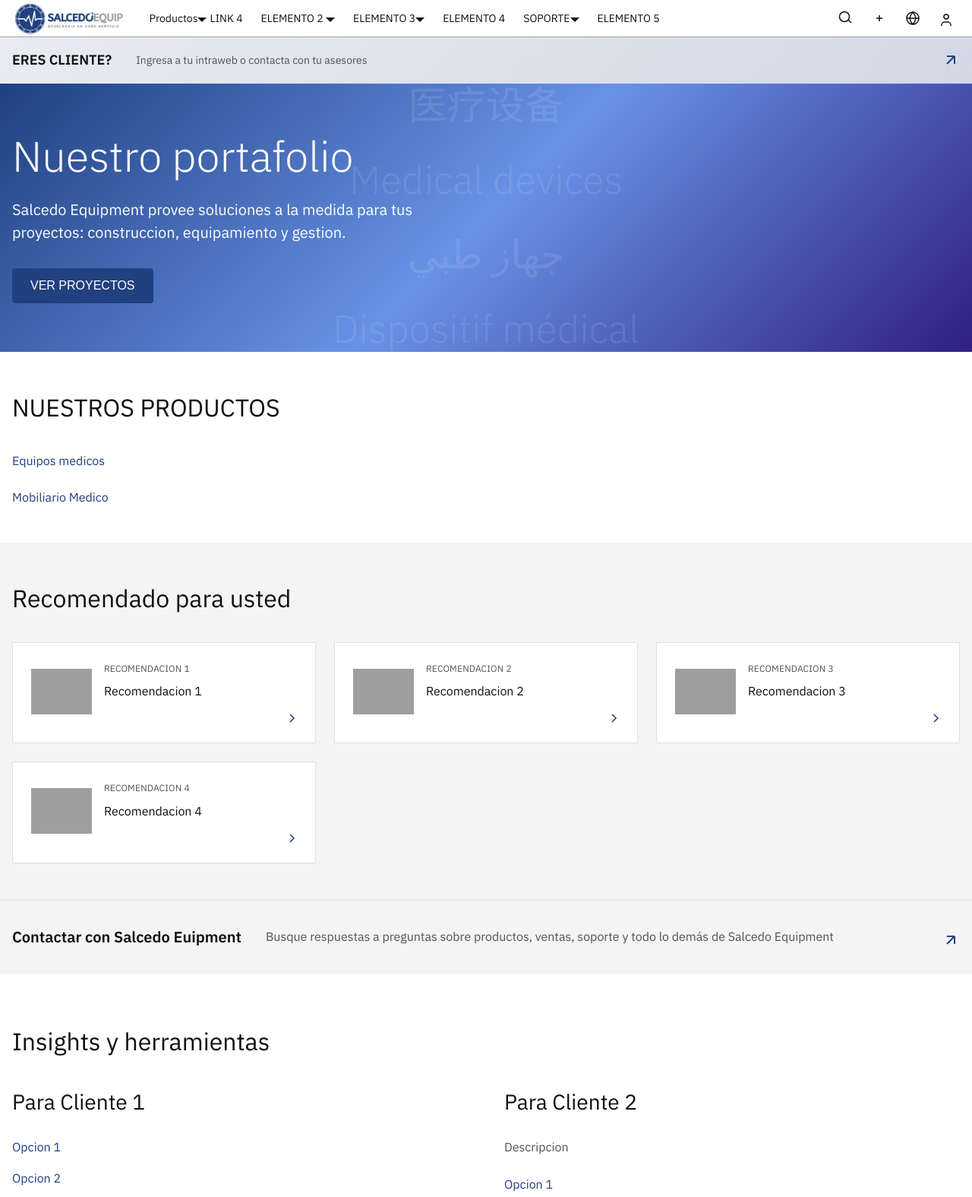
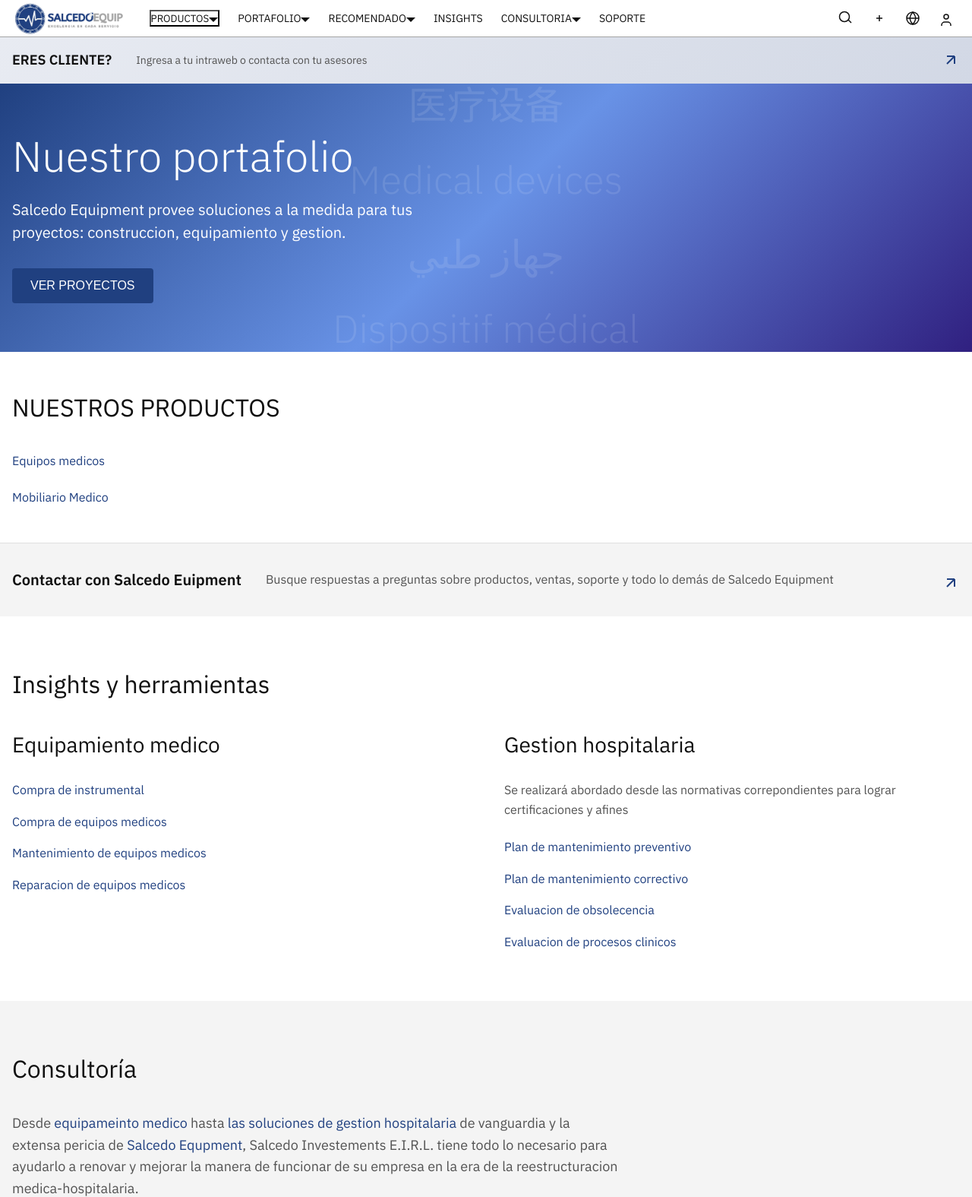
Before and after one commit to SalcedoEq/SalcedoEq, a website built with Vite: page index.html in a window 1280 px wide. Shown: the top 1575 px of the page at 76% size. Built offline with nearby package versions, Linux system fonts and the light colour scheme; grey boxes are pictures that could not be loaded.

Commit message:
Update index.html

```diff
--- a/index.html
+++ b/index.html
@@ -18,8 +18,7 @@
                 <img src="/logos/logo_web.webp" alt="SalcedoEq" class="logo">
                 <nav class="nav">
                     <div class="nav-item dropdown">
-                        <span>Productos<svg class="dropdown-icon" width="12" height="6" viewBox="0 0 12 6"><path d="M6 6L0 0h12z"/></svg></span>
-                        <a>LINK 4</a>
+                        <button class="dropbtn">PRODUCTOS<svg class="dropdown-icon" width="12" height="6" viewBox="0 0 12 6"><path d="M6 6L0 0h12z"/></svg></button>
                         <div class="dropdown-content">
                             <a>LINK 1</a>
                             <a>LINK 2</a>
@@ -28,16 +27,16 @@
                     </div>
 
                     <div class="nav-item dropdown">
-                        <span>ELEMENTO 2 <svg class="dropdown-icon" width="12" height="6" viewBox="0 0 12 6"><path d="M6 6L0 0h12z"/></svg></span>
+                        <span>PORTAFOLIO<svg class="dropdown-icon" width="12" height="6" viewBox="0 0 12 6"><path d="M6 6L0 0h12z"/></svg></span>
                     </div>
                     <div class="nav-item dropdown">
-                        <span>ELEMENTO 3<svg class="dropdown-icon" width="12" height="6" viewBox="0 0 12 6"><path d="M6 6L0 0h12z"/></svg></span>
+                        <span>RECOMENDADO<svg class="dropdown-icon" width="12" height="6" viewBox="0 0 12 6"><path d="M6 6L0 0h12z"/></svg></span>
                     </div>
-                    <div class="nav-item"><a href="/">ELEMENTO 4</a></div>
+                    <div class="nav-item"><a href="/">INSIGHTS</a></div>
                     <div class="nav-item dropdown">
-                        <span>SOPORTE<svg class="dropdown-icon" width="12" height="6" viewBox="0 0 12 6"><path d="M6 6L0 0h12z"/></svg></span>
+                        <span>CONSULTORIA<svg class="dropdown-icon" width="12" height="6" viewBox="0 0 12 6"><path d="M6 6L0 0h12z"/></svg></span>
                     </div>
-                    <div class="nav-item">ELEMENTO 5</div>
+                    <div class="nav-item">SOPORTE</div>
                 </nav>
             </div>
             <div class="header-right">
@@ -47,12 +46,15 @@
                 <button class="icon-btn desktop-only">
                     <svg width="20" height="20" viewBox="0 0 20 20"><path d="M8 14.5a6.5 6.5 0 1 0 0-13 6.5 6.5 0 0 0 0 13zM13.25 12.25L17 16" fill="none" stroke="currentColor" stroke-width="1.5"/></svg>
                 </button>
+                <!-- Busqueda -->
                 <button class="icon-btn desktop-only">
                     <svg width="20" height="20" viewBox="0 0 20 20"><path d="M6 10h8M10 6v8" fill="none" stroke="currentColor" stroke-width="1.5"/></svg>
                 </button>
+                <!-- no se -->
                 <button class="icon-btn desktop-only">
                     <svg width="20" height="20" viewBox="0 0 20 20"><circle cx="10" cy="10" r="8" fill="none" stroke="currentColor" stroke-width="1.5"/><path d="M2 10h16M10 2a15.3 15.3 0 0 1 4 8 15.3 15.3 0 0 1-4 8 15.3 15.3 0 0 1-4-8 15.3 15.3 0 0 1 4-8z" fill="none" stroke="currentColor" stroke-width="1.5"/></svg>
                 </button>
+                <!-- lenguaje -->
                 <button class="icon-btn desktop-only">
                     <svg width="20" height="20" viewBox="0 0 20 20"><path d="M10 11a3 3 0 1 0 0-6 3 3 0 0 0 0 6zM4 20v-1a4 4 0 0 1 4-4h4a4 4 0 0 1 4 4v1" fill="none" stroke="currentColor" stroke-width="1.5"/></svg>
                 </button>
@@ -62,12 +64,12 @@
         <!-- Mobile Menu -->
         <div class="mobile-menu">
             <div class="mobile-menu-content">
-                <div class="mobile-nav-item">ELEMENTO 1</div>
-                <div class="mobile-nav-item">ELEMENTO 2</div>
-                <div class="mobile-nav-item">ELEMENTO 3</div>
-                <div class="mobile-nav-item">ELEMENTO 4</div>
-                <div class="mobile-nav-item">Soporte</div>
-                <div class="mobile-nav-item">ELEMENTO 5</div>
+                <div class="mobile-nav-item">PRODUCTOS</div>
+                <div class="mobile-nav-item">PORTAFOLIO</div>
+                <div class="mobile-nav-item">RECOMENDADO</div>
+                <div class="mobile-nav-item">INSIGHTS</div>
+                <div class="mobile-nav-item">CONSULTORIA</div>
+                <div class="mobile-nav-item">SOPORTE</div>
             </div>
         </div>
     </header>
@@ -104,7 +106,6 @@
                     <span>جهاز طبي</span> <!-- arabe-->
                     <span>Dispositif médical</span> <!-- frances-->
                     <span>Alat kesehatan</span> <!-- indonesio-->
-
                     <span>Creiamo insieme un business più X</span> <!-- italiano-->
                     <span>携手共创更智能的 X</span> <!-- chino simplificado-->
                 </div>
@@ -126,7 +127,7 @@
             </div>
         </section>
 
-        <!-- Recommendations Section -->
+        <!-- Recommendations Section
         <section class="recommendations-section">
             <div class="container">
                 <h2 class="section-title">Recomendado para usted</h2>
@@ -182,11 +183,11 @@
                 </div>
             </div>
         </section>
-
+        -->
         <!-- Contact Section -->
         <section class="contact-section">
-            <div class="container">
-                <div class="contact-content">
+            <div class="container" >
+                <div class="contact-content" onclick="wa.me/51987654321">
                     <h2>Contactar con Salcedo Euipment</h2>
                     <p>Busque respuestas a preguntas sobre productos, ventas, soporte y todo lo demás de Salcedo Equipment</p>
                     <svg class="arrow" width="24" height="24" viewBox="0 0 24 24">
@@ -202,22 +203,22 @@
                 <h2 class="section-title">Insights y herramientas</h2>
                 <div class="insights-grid">
                     <div class="insights-column">
-                        <h3>Para Cliente 1</h3>
+                        <h3>Equipamiento medico</h3>
                         <ul class="insights-links">
-                            <li><a href="#">Opcion 1</a></li>
-                            <li><a href="#">Opcion 2</a></li>
-                            <li><a href="#">Opcion 3</a></li>
-                            <li><a href="#">Opcion 4</a></li>
+                            <li><a href="#">Compra de instrumental</a></li>
+                            <li><a href="#">Compra de equipos medicos</a></li>
+                            <li><a href="#">Mantenimiento de equipos medicos</a></li>
+                            <li><a href="#">Reparacion de equipos medicos</a></li>
                         </ul>
                     </div>
                     <div class="insights-column">
-                        <h3>Para Cliente 2</h3>
-                        <p>Descripcion</p>
+                        <h3>Gestion hospitalaria</h3>
+                        <p>Se realizará abordado desde las normativas correpondientes para lograr certificaciones y afines</p>
                         <ul class="insights-links">
-                            <li><a href="#">Opcion 1</a></li>
-                            <li><a href="#">Opcion 2</a></li>
-                            <li><a href="#">Opcion 3</a></li>
-                            <li><a href="#">Opcion 4</a></li>
+                            <li><a href="#">Plan de mantenimiento preventivo</a></li>
+                            <li><a href="#">Plan de mantenimiento correctivo</a></li>
+                            <li><a href="#">Evaluacion de obsolecencia</a></li>
+                            <li><a href="#">Evaluacion de procesos clinicos</a></li>
                         </ul>
                     </div>
                 </div>
@@ -229,15 +230,15 @@
             <div class="container">
                 <h2 class="section-title">Consultoría</h2>
                 <p class="section-intro">
-                    Desde <a href="#">la IA de próxima generación</a> hasta <a href="#">las soluciones de nube híbrida</a> de vanguardia y la extensa pericia de <a href="#">Salcedo Equpment Consulting</a>, Salcedo Equipment tiene todo lo necesario para ayudarlo a reinventar la manera de funcionar de su empresa en la era de la IA.
+                    Desde <a href="#">equipameinto medico</a> hasta <a href="#">las soluciones de gestion hospitalaria</a> de vanguardia y la extensa pericia de <a href="#">Salcedo Equpment</a>, Salcedo Investements E.I.R.L. tiene todo lo necesario para ayudarlo a renovar y mejorar la manera de funcionar de su empresa en la era de la reestructuracion medica-hospitalaria.
                 </p>
                 <div class="technology-grid">
                     <div class="tech-card">
                         <div class="tech-icon">
                             <img src="https://ext.same-assets.com/3701663695/1808683326.svg" alt="AI Solutions">
                         </div>
-                        <h3>Solucion 1</h3>
-                        <p>Descripción</p>
+                        <h3>Plan mant. preventivo</h3>
+                        <p>Evaluacion tecnica + preventivo</p>
                         <svg class="arrow" width="16" height="16" viewBox="0 0 16 16">
                             <path d="M7 3L12 8L7 13" fill="none" stroke="currentColor" stroke-width="1.5"/>
                         </svg>
@@ -246,8 +247,8 @@
                         <div class="tech-icon">
                             <img src="https://ext.same-assets.com/3701663695/4142566065.svg" alt="DevOps">
                         </div>
-                        <h3>Solucion 2</h3>
-                        <p>Descripción</p>
+                        <h3>Plan mant. correctivo</h3>
+                        <p>Evaluacion tecnica + correctivo</p>
                         <svg class="arrow" width="16" height="16" viewBox="0 0 16 16">
                             <path d="M7 3L12 8L7 13" fill="none" stroke="currentColor" stroke-width="1.5"/>
                         </svg>
@@ -256,8 +257,8 @@
                         <div class="tech-icon">
                             <img src="https://ext.same-assets.com/3701663695/331598258.svg" alt="Consulting">
                         </div>
-                        <h3>Solucion 3</h3>
-                        <p>Descripción</p>
+                        <h3>Plan mant. completo</h3>
+                        <p>Evaluacion tecnica + preventivo + correctivo</p>
                         <svg class="arrow" width="16" height="16" viewBox="0 0 16 16">
                             <path d="M7 3L12 8L7 13" fill="none" stroke="currentColor" stroke-width="1.5"/>
                         </svg>
```
